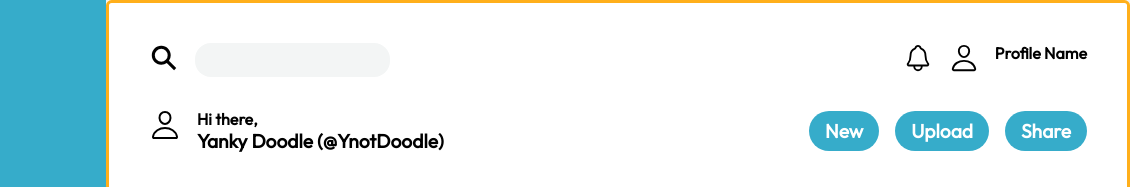
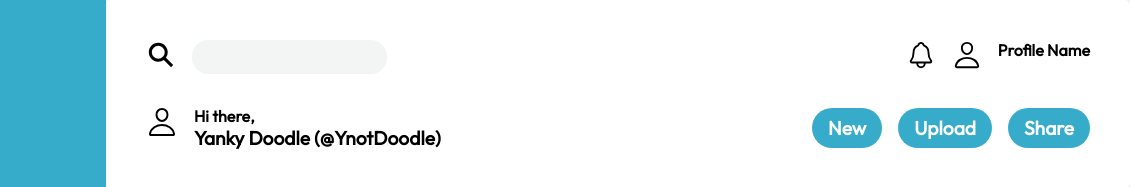
Before and after one commit to rythrojaofficial/admin-dashboard-TOP, a plain HTML site: page index.html in a window 1280 px wide. Shown: the top 187 px of the page, 150-1280 px from the left. Drawn offline with nearby package versions, Linux system fonts and the light colour scheme.

Commit message:
remove outline for header

```diff
--- a/style.css
+++ b/style.css
@@ -46,7 +46,6 @@ body{
 header{
     grid-column: 2 / 6;
     grid-row: 1 / 2;
-    border:rgb(255, 175, 27) solid
 }
     .header-row-1,
     .header-row-2{
```
